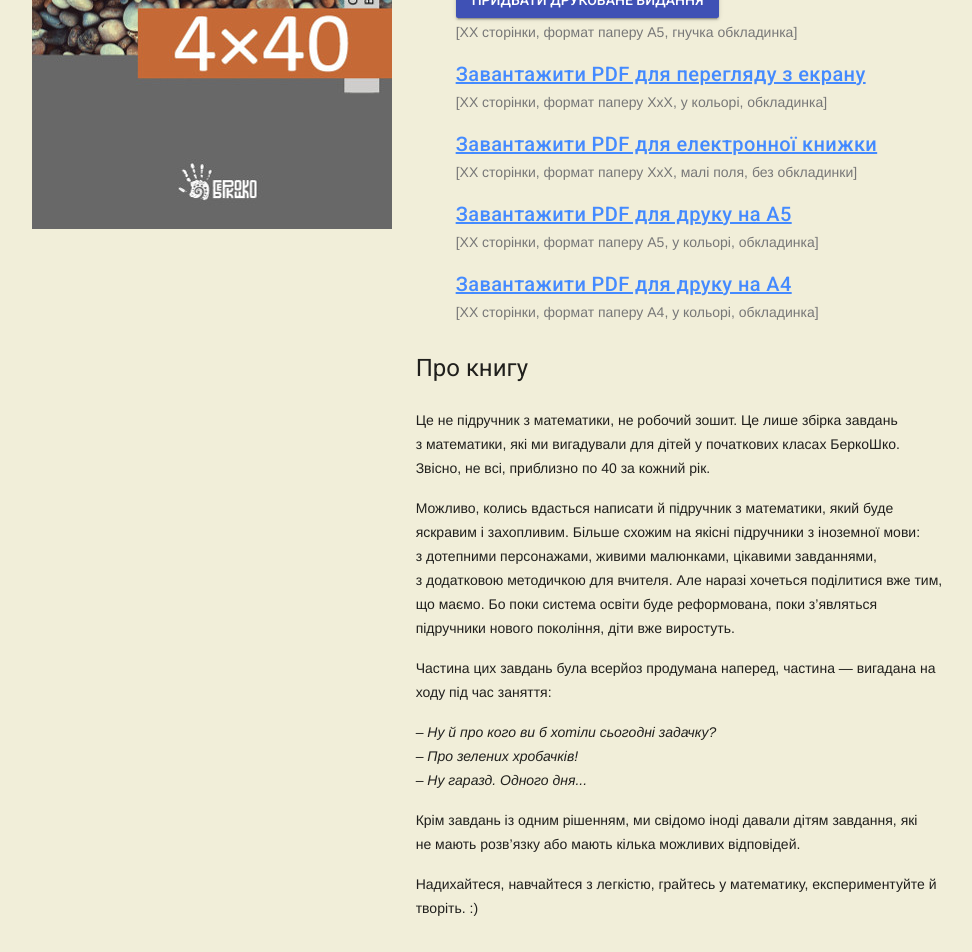
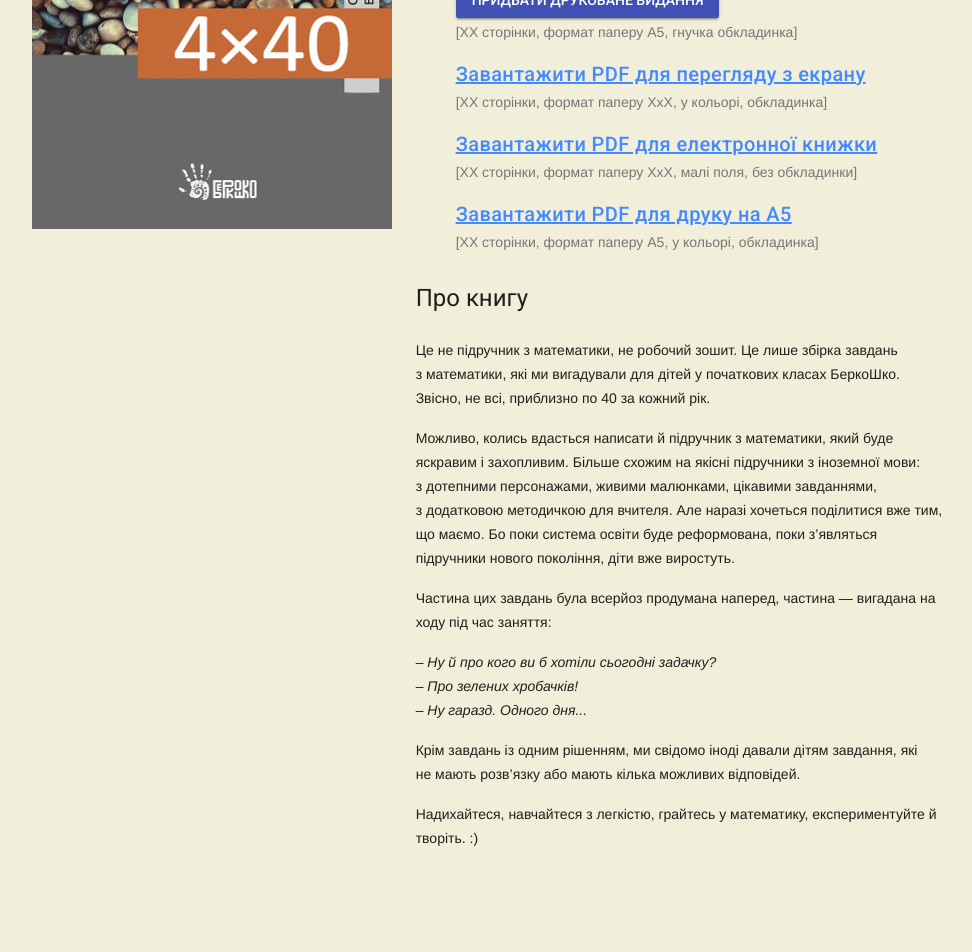
Before and after one commit to alexandervpetrov/book.4x40, a Jekyll site: the page built from index.html, in a window 1280 px wide. Shown: the part 328-1280 px from the top of the page, without its empty margins (154-1126 px from the left). Built offline with Jekyll 4.4.1, drawn with Linux system fonts in a browser that asks for light colours; nearby versions of some CDN libraries; after the commit the page ends 1210 px from its top, so only the background shows below that.

Commit message:
No A4 paper for now

```diff
--- a/index.html
+++ b/index.html
@@ -57,14 +57,6 @@ layout: main
         >Завантажити PDF для друку на А5</a>
         <span class="book-link-details"
         >[XX сторінки, формат паперу А5, у кольорі, обкладинка]</span>
-      <li>
-        <a
-          href="404.pdf"
-          download
-          class="mdl-typography--title"
-        >Завантажити PDF для друку на А4</a>
-        <span class="book-link-details"
-        >[XX сторінки, формат паперу А4, у кольорі, обкладинка]</span>
     </ul>
     <h2 class="mdl-typography--headline">Про книгу</h2>
     <p>
```
